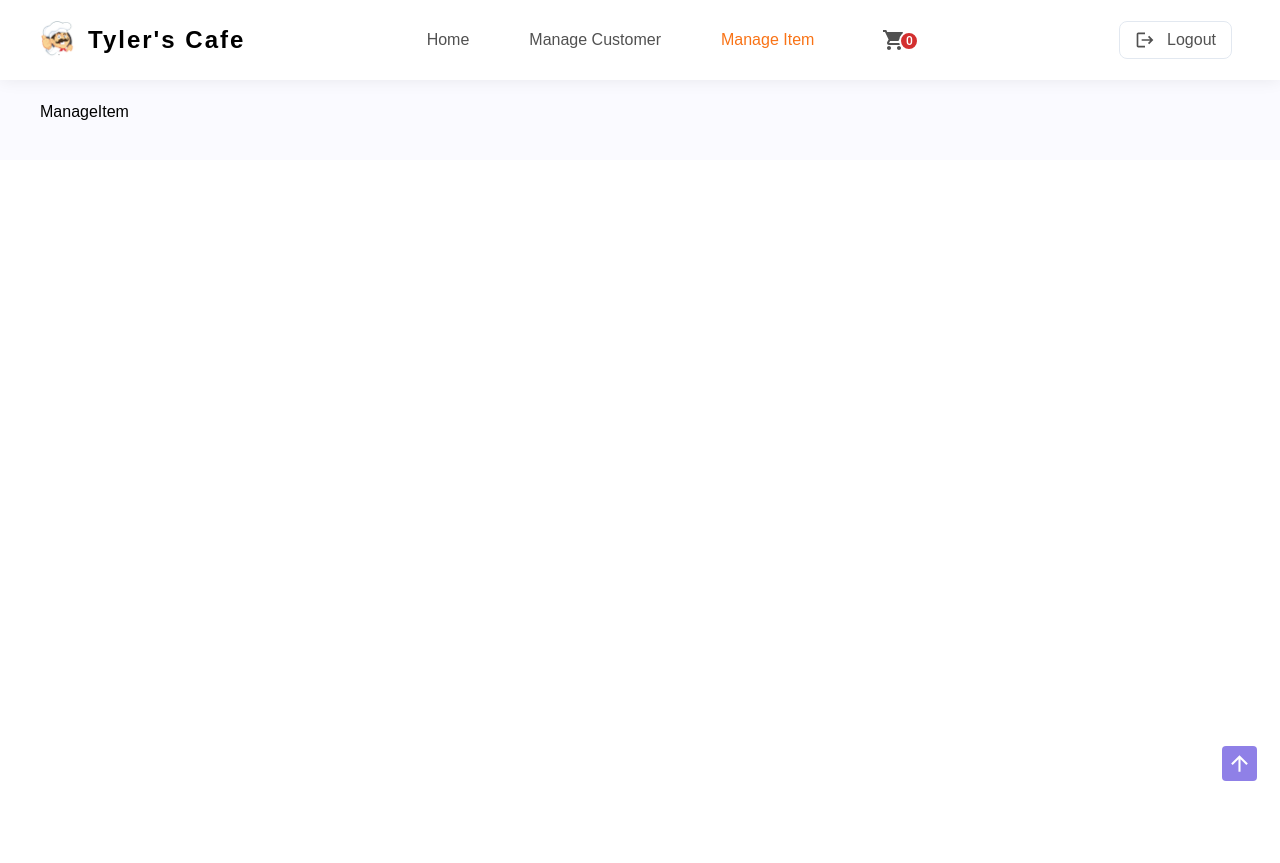
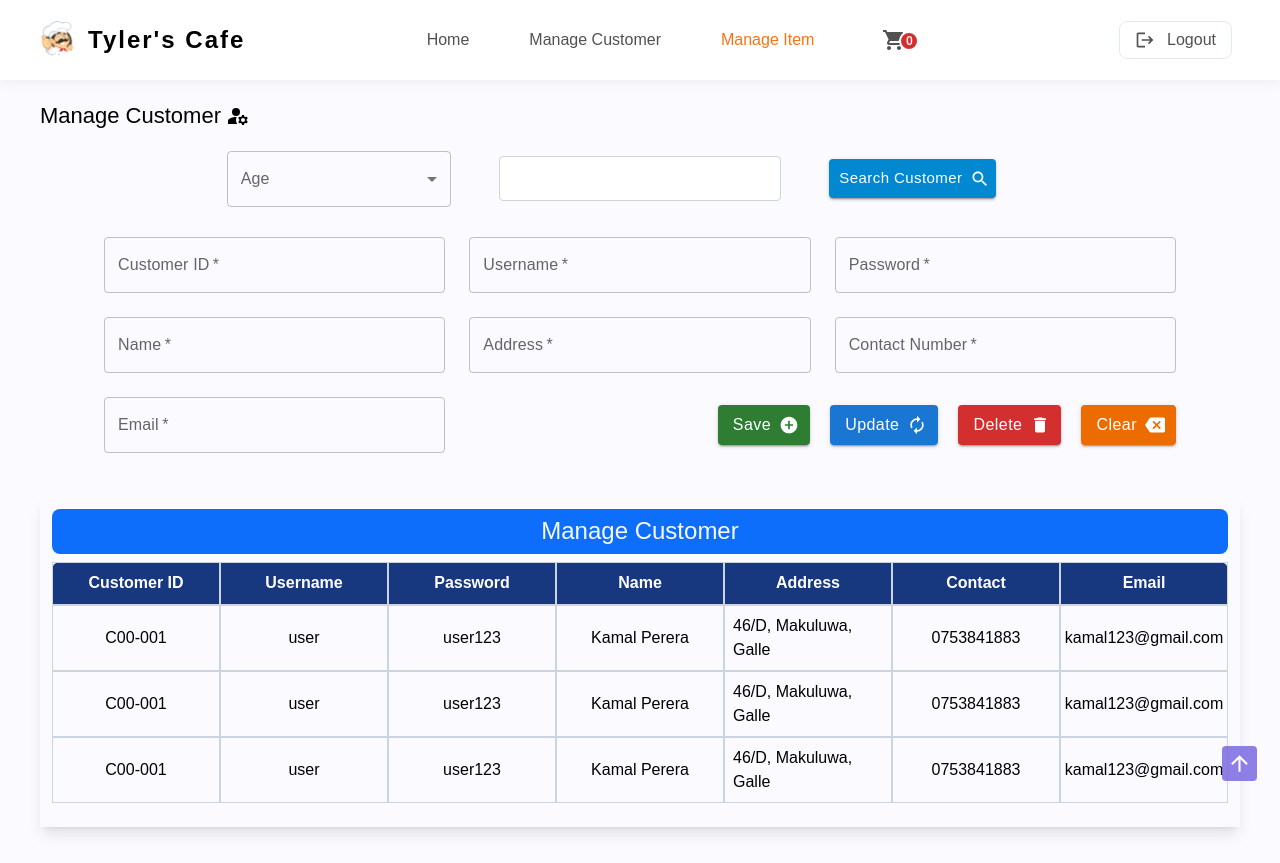
Before and after one commit to AshanSandeep06/Food-Shop-System, a React (Create React App) app in the folder frontend/: page /manage_item in a window 1280 px wide. Before the commit the page ends 800 px from the top, so only its background shows below. Built offline with nearby package versions, Linux system fonts and the light colour scheme.

Commit message:
Content Updated in ManageItem Component

```diff
--- /dev/null
+++ b/frontend/src/pages/ManageItem/ManageItem.css
@@ -0,0 +1,5 @@
+@media (max-width: 800px) {
+  table {
+    width: 570px;
+  }
+}
--- a/frontend/src/pages/ManageItem/ManageItem.tsx
+++ b/frontend/src/pages/ManageItem/ManageItem.tsx
@@ -1,7 +1,207 @@
+import {
+  Button,
+  FormControl,
+  InputBase,
+  InputLabel,
+  MenuItem,
+  Select,
+  createTheme,
+  styled,
+} from "@mui/material";
+import SearchIcon from "@mui/icons-material/Search";
+import ManageAccountsIcon from "@mui/icons-material/ManageAccounts";
 import React from "react";
+import Form from "../../components/Form";
+import AddCircleIcon from "@mui/icons-material/AddCircle";
+import AutorenewIcon from "@mui/icons-material/Autorenew";
+import DeleteIcon from "@mui/icons-material/Delete";
+import BackspaceIcon from "@mui/icons-material/Backspace";
+import Table from "../../components/Table";
+import "./ManageItem.css";
 
 const ManageItem = () => {
-  return <div>ManageItem</div>;
+  const BootstrapInput = styled(InputBase)(({ theme }) => ({
+    "& .MuiInputBase-input": {
+      borderRadius: 4,
+      position: "relative",
+      backgroundColor: theme.palette.background.paper,
+      border: "1px solid #ced4da",
+      fontSize: 16,
+      padding: "10px 26px 10px 12px",
+      transition: theme.transitions.create(["border-color", "box-shadow"]),
+      fontFamily: [
+        "Poppins",
+        "sans-serif",
+        "-apple-system",
+        "BlinkMacSystemFont",
+        "Segoe UI",
+        "Roboto",
+        "Oxygen",
+        "Ubuntu",
+        "Cantarell",
+        "Open Sans",
+        "Helvetica Neue",
+        "sans-serif",
+      ].join(","),
+      "&:focus": {
+        borderRadius: 4,
+        borderColor: "#80bdff",
+        boxShadow: "0 0 0 0.2rem rgba(0,123,255,.25)",
+      },
+    },
+  }));
+
+  return (
+    <section>
+      <section>
+        <div className="flex items-center">
+          <h1 className="font-medium text-[22px]">Manage Customer</h1>
+          <ManageAccountsIcon className="ml-[5px]" />
+        </div>
+      </section>
+
+      <section className="mt-4 mb-7 gap-10 px-6 lg:px-28 grid grid-cols-1 sm:grid-cols-2 md:grid-cols-2 lg:grid-cols-3 justify-center flex-wrap">
+        <div className="flex justify-center sm:justify-end items-center">
+          <FormControl className="sm:w-full w-full md:w-full lg:w-3/4">
+            <InputLabel id="demo-simple-select-label">Age</InputLabel>
+            <Select
+              labelId="demo-simple-select-label"
+              id="demo-simple-select"
+              label="Age"
+              className="!font-poppins"
+            >
+              {/* <MenuItem value={customerId}>Customer ID</MenuItem> */}
+              <MenuItem className="!font-poppins" value={1}>Customer ID</MenuItem>
+              <MenuItem className="!font-poppins" value={2}>Contact Number</MenuItem>
+            </Select>
+          </FormControl>
+        </div>
+
+        <div className="flex justify-center items-center">
+          <FormControl sx={{ m: 1 }} variant="standard" className="w-full">
+            <InputLabel htmlFor="demo-customized-textbox">Age</InputLabel>
+            <BootstrapInput
+              id="demo-customized-textbox"
+              style={{ fontFamily: "Poppins" }}
+            />
+          </FormControl>
+        </div>
+
+        <div className="md:flex sm:justify-start sm:col-start-3 sm:col-end-4 items-center grid col-start-1 col-end-2 justify-center">
+          <Button
+            className="!px-[10px] !capitalize !font-poppins !font-normal !text-[15px]"
+            variant="contained"
+            color="info"
+            endIcon={<SearchIcon />}
+          >
+            Search Customer
+          </Button>
+        </div>
+      </section>
+
+      <section className="mb-5">
+        <Form
+          textFieldsArray={[
+            {
+              label: "Customer ID",
+              textFieldType: "text",
+              name: "customerId",
+              placeHolderText: "Customer ID",
+            },
+            {
+              label: "Username",
+              textFieldType: "text",
+              name: "username",
+              placeHolderText: "Username",
+            },
+            {
+              label: "Password",
+              textFieldType: "text",
+              name: "password",
+              placeHolderText: "Password",
+            },
+            {
+              label: "Name",
+              textFieldType: "text",
+              name: "name",
+              placeHolderText: "Name",
+            },
+            {
+              label: "Address",
+              textFieldType: "text",
+              name: "address",
+              placeHolderText: "Address",
+            },
+            {
+              label: "Contact Number",
+              textFieldType: "text",
+              name: "contactNumber",
+              placeHolderText: "Contact Number",
+            },
+            {
+              label: "Email",
+              textFieldType: "text",
+              name: "email",
+              placeHolderText: "Email",
+            },
+          ]}
+          buttonsArray={[
+            { color: "success", icon: <AddCircleIcon />, text: "Save" },
+            { color: "primary", icon: <AutorenewIcon />, text: "Update" },
+            { color: "error", icon: <DeleteIcon />, text: "Delete" },
+            { color: "warning", icon: <BackspaceIcon />, text: "Clear" },
+          ]}
+        />
+      </section>
+
+      <section>
+        <Table
+          tblName="Manage Customer"
+          tblHeight="auto"
+          tblHeaders={[
+            "Customer ID",
+            "Username",
+            "Password",
+            "Name",
+            "Address",
+            "Contact",
+            "Email",
+          ]}
+          tblData={[
+            [
+              "C00-001",
+              "user",
+              "user123",
+              "Kamal Perera",
+              "46/D, Makuluwa, Galle",
+              "0753841883",
+              "kamal123@gmail.com",
+            ],
+
+            [
+              "C00-001",
+              "user",
+              "user123",
+              "Kamal Perera",
+              "46/D, Makuluwa, Galle",
+              "0753841883",
+              "kamal123@gmail.com",
+            ],
+
+            [
+              "C00-001",
+              "user",
+              "user123",
+              "Kamal Perera",
+              "46/D, Makuluwa, Galle",
+              "0753841883",
+              "kamal123@gmail.com",
+            ],
+          ]}
+        />
+      </section>
+    </section>
+  );
 };
 
 export default ManageItem;
```
